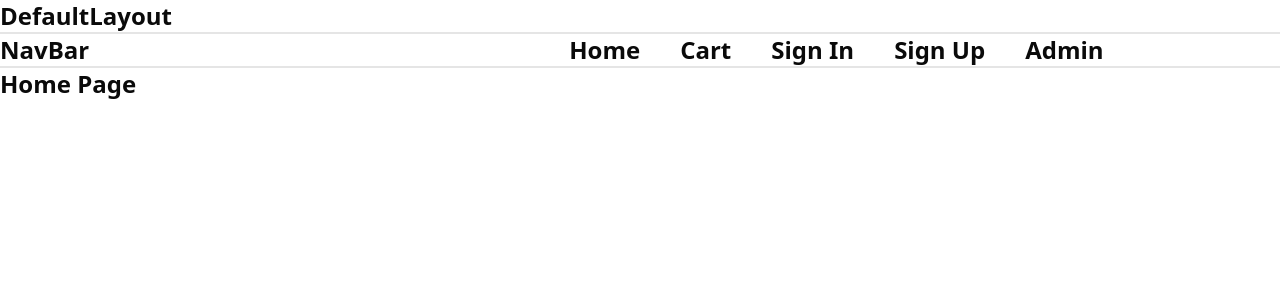
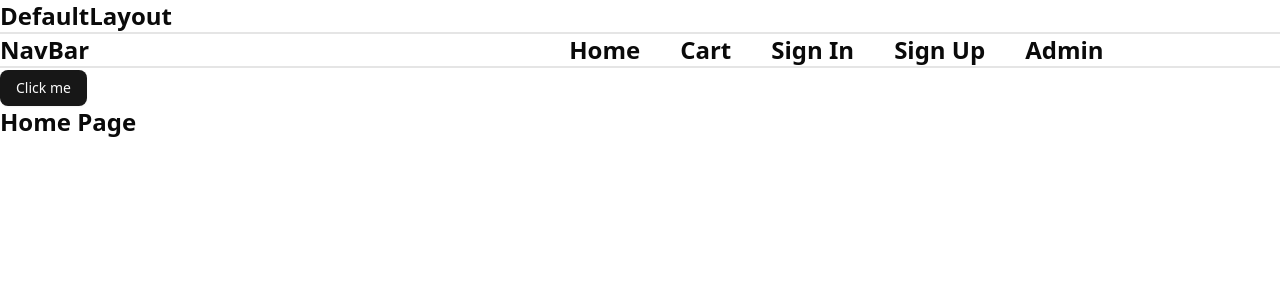
Before and after one commit to MikeeOo/shop-web, a React (Vite) app: page / in a window 1280 px wide. Shown: the top 300 px of the page. Built offline with nearby package versions, Linux system fonts and the light colour scheme.

Commit message:
Add Button component to DefaultLayout for enhanced interactivity and user engagement.

```diff
--- a/src/layouts/DefaultLayout.tsx
+++ b/src/layouts/DefaultLayout.tsx
@@ -1,12 +1,14 @@
 import { Outlet } from 'react-router-dom';
 
 import NavBar from '../partials/NavBar';
+import { Button } from '@/components/common/atoms/buttons';
 
 export default function DefaultLayout() {
 	return (
 		<div className="h-screen">
 			<div className="border-b-2">DefaultLayout</div>
 			<NavBar />
+			<Button.Primary text="Click me" />
 			<Outlet />
 		</div>
 	);
```
